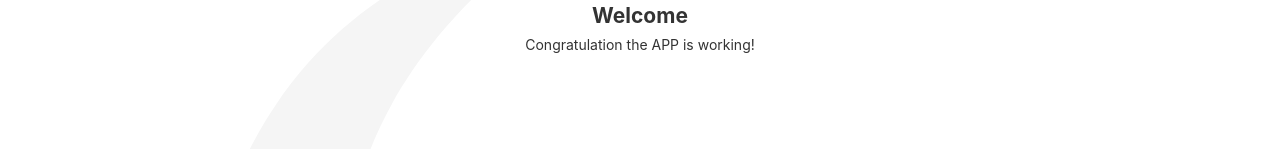
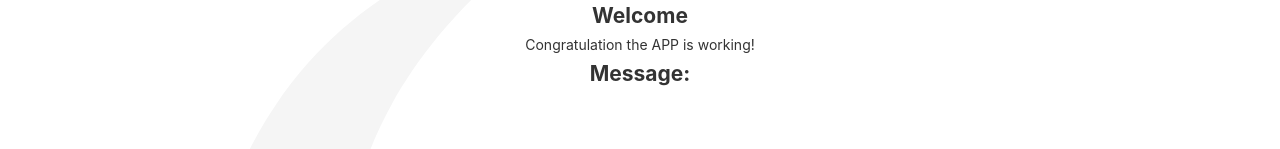
Before and after one commit to rihemebh/cloud-computing-project, an Angular app: page / in a window 1280 px wide. Shown: the part 151-300 px from the top of the page. Built offline with nearby package versions, Linux system fonts and the light colour scheme; no server answers.

Commit message:
modify template

```diff
--- a/src/app/app.component.html
+++ b/src/app/app.component.html
@@ -354,4 +354,5 @@
   <!-- Next Steps -->
   <h2>Welcome</h2>
   <p>Congratulation the APP is working!</p>
+  <h2>Message:</h2>
   <p>{{message}}</p>
```
